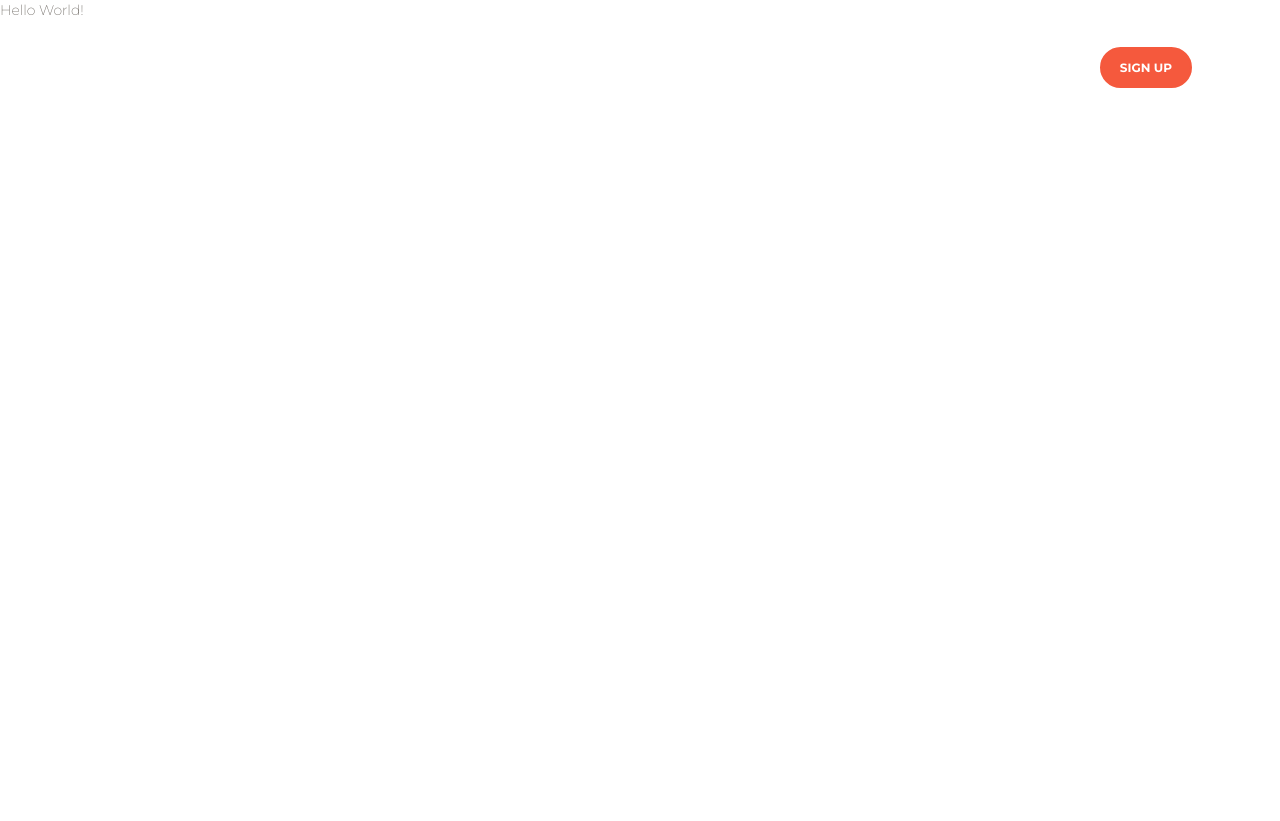
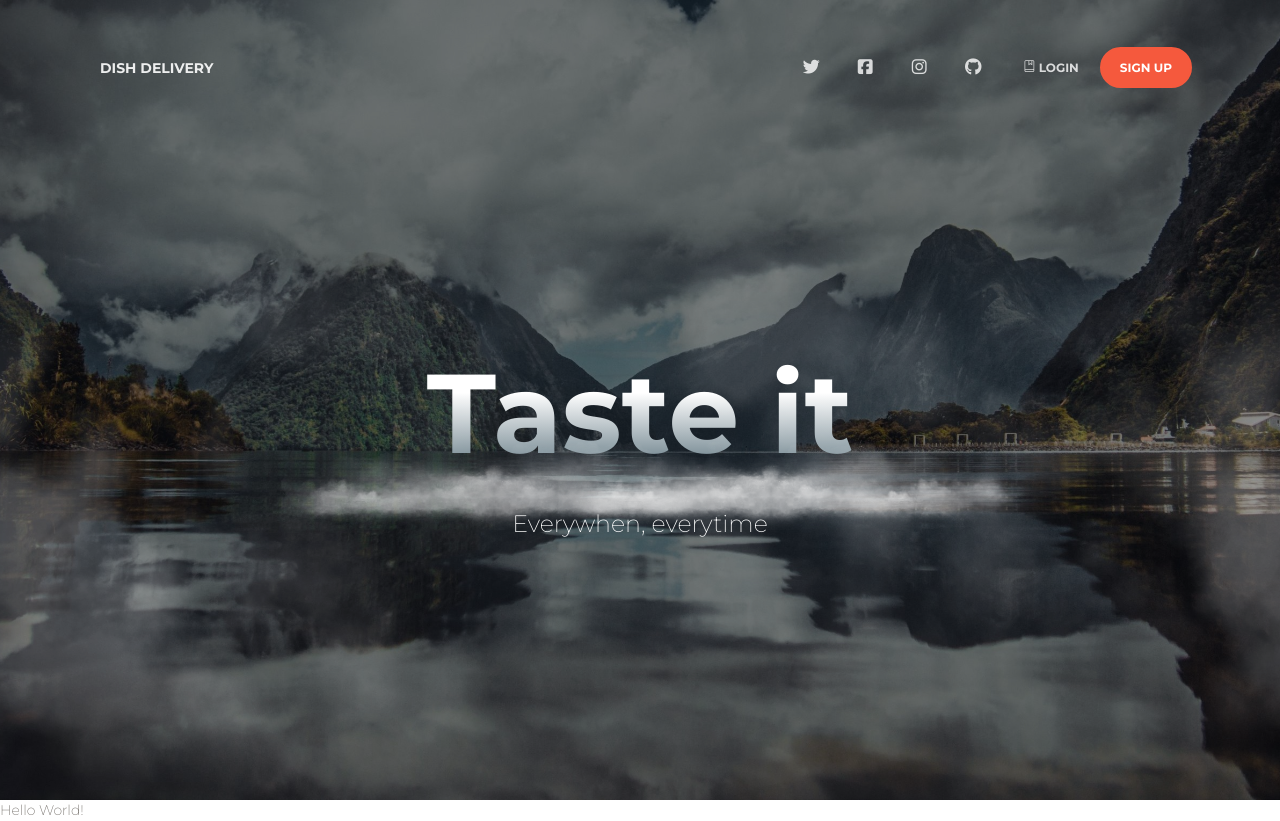
Before and after one commit to ASAI-DAM-Team-2/Frontend, a React (Create React App) app: page /restaurants in a window 1280 px wide. Before the commit the page ends 800 px from the top, so only its background shows below. Built offline with nearby package versions, Linux system fonts and the light colour scheme.

Commit message:
Restaurants implementation

```diff
--- a/src/pages/restaurants/RestaurantsPage.js
+++ b/src/pages/restaurants/RestaurantsPage.js
@@ -1,9 +1,15 @@
 import React, { Component } from 'react';
+import IndexHeader from '../../components/Headers/IndexHeader';
 
 class RestaurantsPage extends Component {
   state = {};
   render() {
-    return <div className='restaurants-layout'>Hello World!</div>;
+    return (
+      <React.Fragment>
+        <IndexHeader />
+        <div className='restaurants-layout'>Hello World!</div>
+      </React.Fragment>
+    );
   }
 }
 
```
